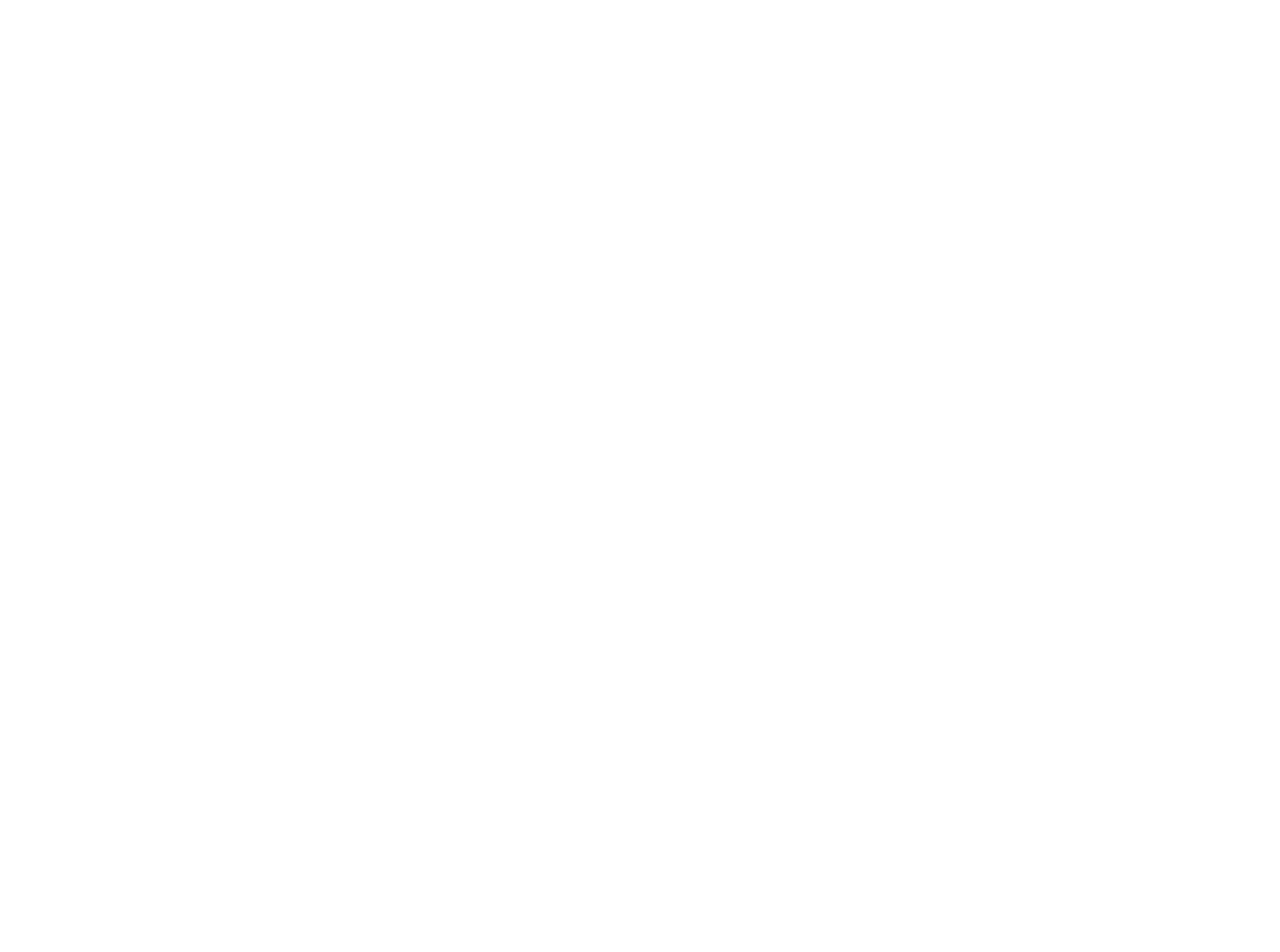
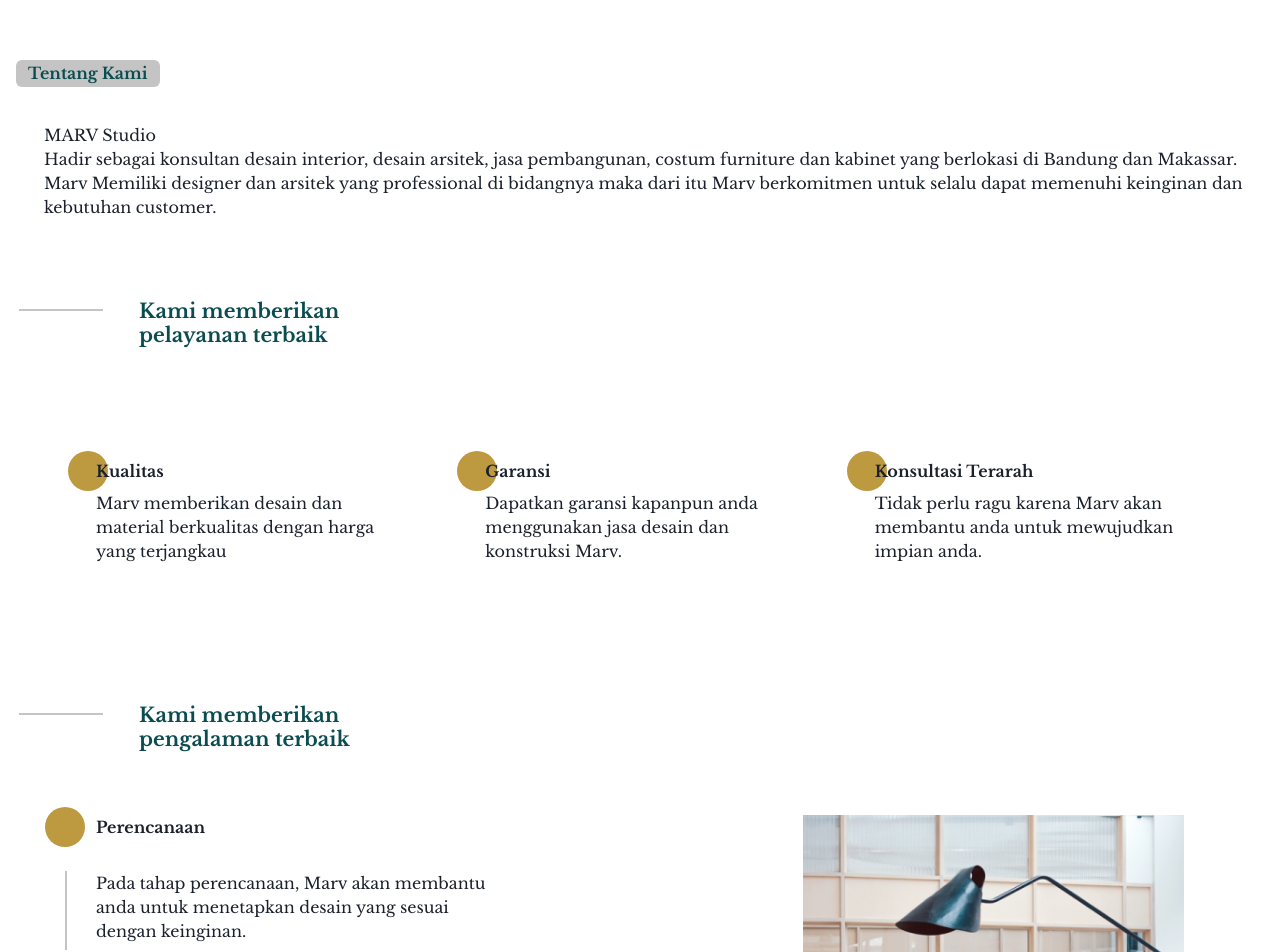
Before and after one commit to azharalifauzi/marv-project, a Next.js app: page / in a window 1280 px wide. Shown: the part 920-1872 px from the top of the page. Before the commit the page ends 900 px from the top, so only its background shows below. Built offline with nearby package versions, Linux system fonts and the light colour scheme.

Commit message:
add tentang kami section

```diff
--- /dev/null
+++ b/modules/home/components/card-service.tsx
@@ -0,0 +1,36 @@
+import { Box, Text } from '@chakra-ui/react';
+import React from 'react';
+
+interface CardServiceProps {
+  title?: string;
+  description?: string;
+}
+
+const CardService: React.FC<CardServiceProps> = ({ title, description }) => {
+  return (
+    <Box>
+      <Text
+        fontWeight="bold"
+        mb="2"
+        position="relative"
+        _before={{
+          content: '""',
+          position: 'absolute',
+          height: '40px',
+          width: '40px',
+          borderRadius: '50%',
+          background: 'brand.secondary',
+          top: '50%',
+          transform: 'translateY(-50%)',
+          left: '-28px',
+          zIndex: '-1'
+        }}
+      >
+        {title}
+      </Text>
+      <Text>{description}</Text>
+    </Box>
+  );
+};
+
+export default CardService;
--- /dev/null
+++ b/modules/home/components/experience-list.module.css
@@ -0,0 +1,3 @@
+.list:last-child span {
+  display: none;
+}
--- /dev/null
+++ b/modules/home/components/experience-list.tsx
@@ -0,0 +1,43 @@
+import { Box, Text } from '@chakra-ui/react';
+import styles from './experience-list.module.css';
+
+interface ExperienceListProps {
+  title?: string;
+  description?: string;
+}
+
+const ExperienceList: React.FC<ExperienceListProps> = ({
+  title,
+  description
+}) => {
+  return (
+    <Box maxW="400px" position="relative" pb="12" className={styles.list}>
+      <Box
+        position="absolute"
+        left="-31px"
+        top="14"
+        bg="brand.gray-1"
+        h="45%"
+        w="2px"
+        as="span"
+        display="block"
+      />
+      <Text fontWeight="bold" mb="8" position="relative">
+        <Box
+          position="absolute"
+          top="50%"
+          transform="translateY(-50%)"
+          h="10"
+          w="10"
+          bg="brand.secondary"
+          left="-51px"
+          borderRadius="50%"
+        ></Box>
+        {title}
+      </Text>
+      <Text>{description}</Text>
+    </Box>
+  );
+};
+
+export default ExperienceList;
--- /dev/null
+++ b/modules/home/components/section-title.tsx
@@ -0,0 +1,21 @@
+import { Heading, HeadingProps } from '@chakra-ui/react';
+
+const SectionTitle: React.FC<HeadingProps> = ({ children, ...otherProps }) => {
+  return (
+    <Heading
+      {...otherProps}
+      as="h2"
+      fontSize="md"
+      color="brand.primary"
+      bg="brand.gray-1"
+      px="3"
+      py="1"
+      w="max-content"
+      borderRadius="md"
+    >
+      {children}
+    </Heading>
+  );
+};
+
+export default SectionTitle;
--- a/modules/home/index.tsx
+++ b/modules/home/index.tsx
@@ -1,5 +1,4 @@
-import { Box, Grid } from '@chakra-ui/react';
-import Image from 'next/image';
+import About from './sections/about';
 import Hero from './sections/hero';
 
 const Home = () => {
@@ -7,6 +6,7 @@
     <>
       <main>
         <Hero />
+        <About />
       </main>
     </>
   );
--- /dev/null
+++ b/modules/home/sections/about.tsx
@@ -0,0 +1,99 @@
+import { Box, Container, Grid, Heading, Text } from '@chakra-ui/react';
+import Image from 'next/image';
+import CardService from '../components/card-service';
+import ExperienceList from '../components/experience-list';
+import SectionTitle from '../components/section-title';
+
+const About = () => {
+  return (
+    <Container maxW="container.xl" py="20">
+      <SectionTitle mb="9">Tentang Kami</SectionTitle>
+      <Text ml="7" mb="20">
+        MARV Studio <br /> Hadir sebagai konsultan desain interior, desain
+        arsitek, jasa pembangunan, costum furniture dan kabinet yang berlokasi
+        di Bandung dan Makassar. Marv Memiliki designer dan arsitek yang
+        professional di bidangnya maka dari itu Marv berkomitmen untuk selalu
+        dapat memenuhi keinginan dan kebutuhan customer.{' '}
+      </Text>
+      <Heading
+        fontSize="xl"
+        as="h3"
+        color="brand.primary"
+        position="relative"
+        _before={{
+          content: '""',
+          position: 'absolute',
+          width: '84px',
+          height: '2px',
+          background: 'brand.gray-1',
+          top: '10px',
+          left: '-120px'
+        }}
+        ml="123px"
+        mb="112px"
+      >
+        Kami memberikan <br /> pelayanan terbaik
+      </Heading>
+      <Grid gridTemplateColumns="repeat(3, 1fr)" gap="20" mb="140px" px="20">
+        <CardService
+          title="Kualitas"
+          description="Marv memberikan desain dan material berkualitas dengan harga yang terjangkau"
+        />
+        <CardService
+          title="Garansi"
+          description="Dapatkan garansi kapanpun anda menggunakan jasa desain dan konstruksi Marv."
+        />
+        <CardService
+          title="Konsultasi Terarah"
+          description="Tidak perlu ragu karena Marv akan membantu anda untuk mewujudkan impian anda."
+        />
+      </Grid>
+      <Heading
+        fontSize="xl"
+        as="h3"
+        color="brand.primary"
+        position="relative"
+        _before={{
+          content: '""',
+          position: 'absolute',
+          width: '84px',
+          height: '2px',
+          background: 'brand.gray-1',
+          top: '10px',
+          left: '-120px'
+        }}
+        ml="123px"
+        mb="16"
+      >
+        Kami memberikan <br /> pengalaman terbaik
+      </Heading>
+      <Grid gridTemplateColumns="repeat(2, 1fr)" px="20">
+        <Box>
+          <ExperienceList
+            title="Perencanaan"
+            description="Pada tahap perencanaan, Marv akan membantu anda untuk menetapkan desain yang sesuai dengan keinginan."
+          />
+          <ExperienceList
+            title="Proses"
+            description="Marv mulai melakukan proses desain serta perhitungan anggaran sesuai dengan perencanaan."
+          />
+          <ExperienceList
+            title="Pembangunan"
+            description="Tahap akhir merupakan tahap pembangunan dengan jangka waktu yang telah disepakati."
+          />
+        </Box>
+        <Box position="relative" h="100%" w="70%" justifySelf="flex-end">
+          <Image
+            layout="fill"
+            alt="Design Interior"
+            src="/assets/images/dummy-about-home.png"
+            objectFit="cover"
+            objectPosition="center"
+          />
+        </Box>
+      </Grid>
+    </Container>
+  );
+};
+
+export default About;
--- a/modules/home/sections/hero.tsx
+++ b/modules/home/sections/hero.tsx
@@ -37,7 +37,7 @@
         <Box bg="brand.primary" h="100%" />
       </Grid>
       <Box pt="140px" pl="20" mx="auto" maxW="container.xl" h="100%">
-        <Box position="relative" h="100%" w="90%" maxH="603px">
+        <Box position="relative" h="80%" w="90%" maxH="603px">
           <Flex
             alignItems="center"
             bottom="4"
```
Also changed, not shown: public/assets/images/dummy-about-home.png (added).
